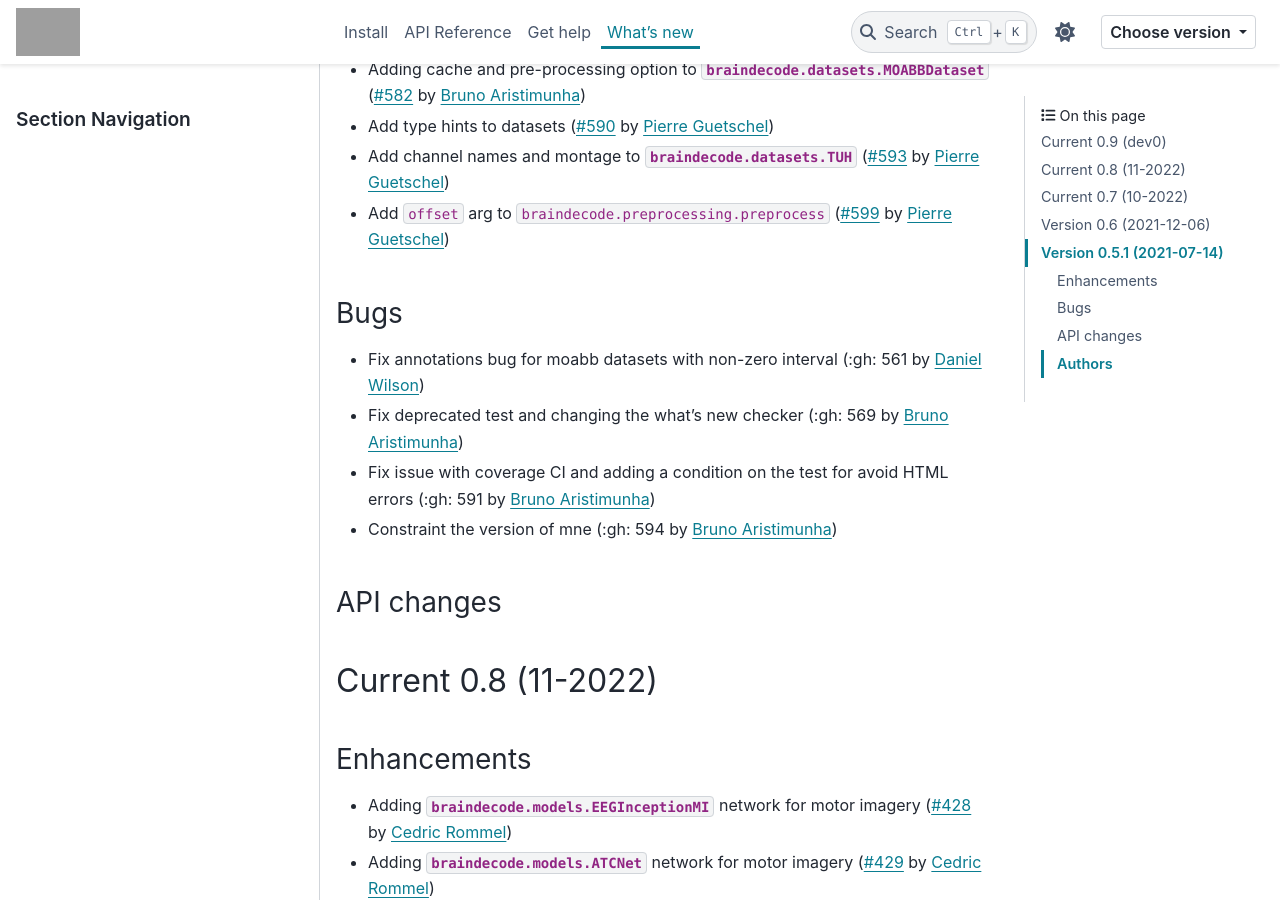
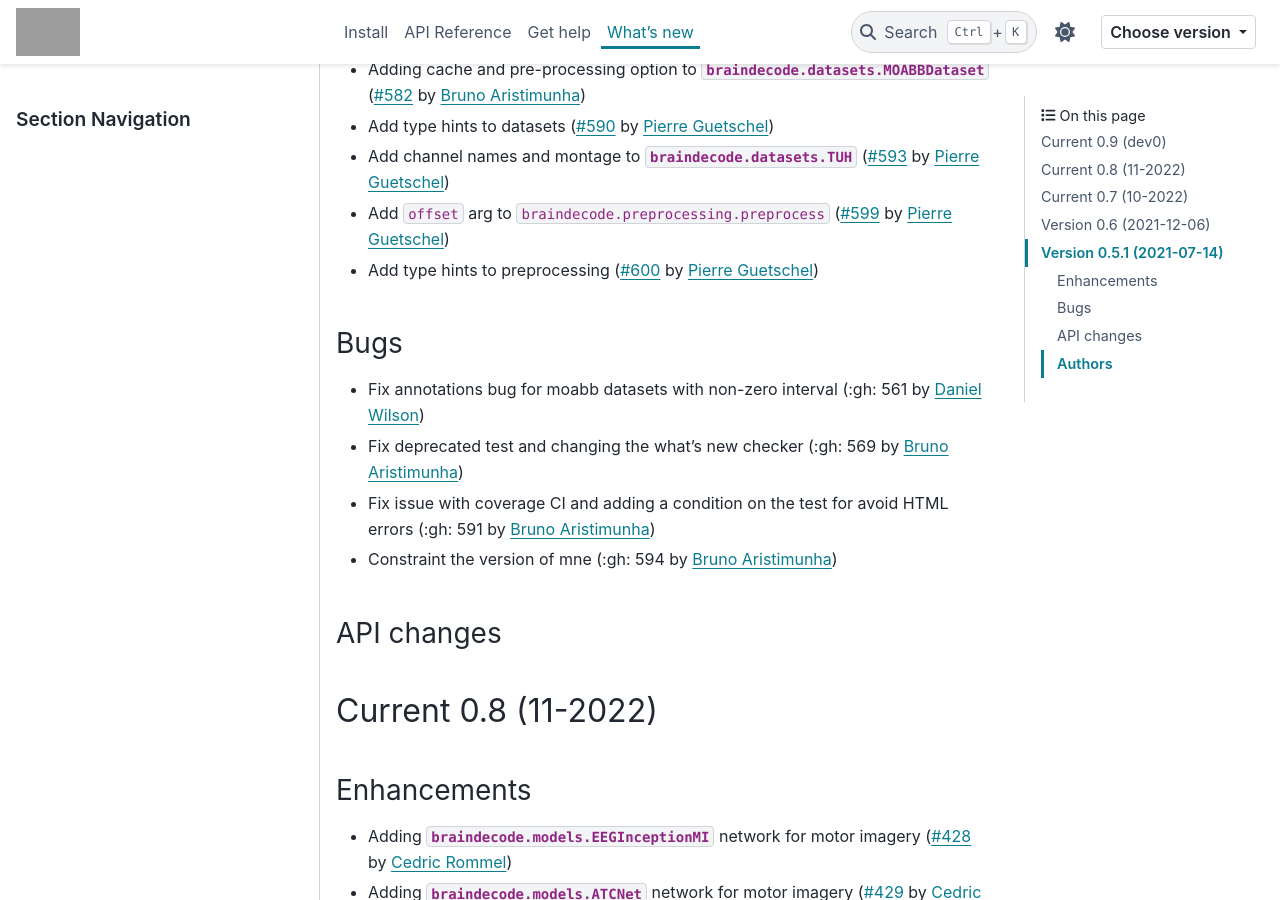
Before and after one commit to braindecode/braindecode, a Sphinx documentation site: the page built from docs/whats_new.rst, in a window 1280 px wide and 900 px high, scrolled down 784 px. Built offline with Sphinx 7.4.7 and the PyData theme 0.15.4, drawn with Linux system fonts in a browser that asks for light colours; pages that are not in the unit, such as notebooks, are missing from menus; comment, search, counter and statistics services are not loaded; cross-references to code outside the pages are shown as plain code; grey boxes are pictures that could not be loaded.

Commit message:
Update whats_new.rst

```diff
--- a/docs/whats_new.rst
+++ b/docs/whats_new.rst
@@ -36,6 +36,7 @@ Enhancements
 - Add type hints to datasets (:gh:`590` by `Pierre Guetschel`_)
 - Add channel names and montage to  :class:`braindecode.datasets.TUH` (:gh:`593` by `Pierre Guetschel`_)
 - Add ``offset`` arg to :function:`braindecode.preprocessing.preprocess` (:gh:`599` by `Pierre Guetschel`_)
+- Add type hints to preprocessing (:gh:`600` by `Pierre Guetschel`_)
 
 
 Bugs
```
